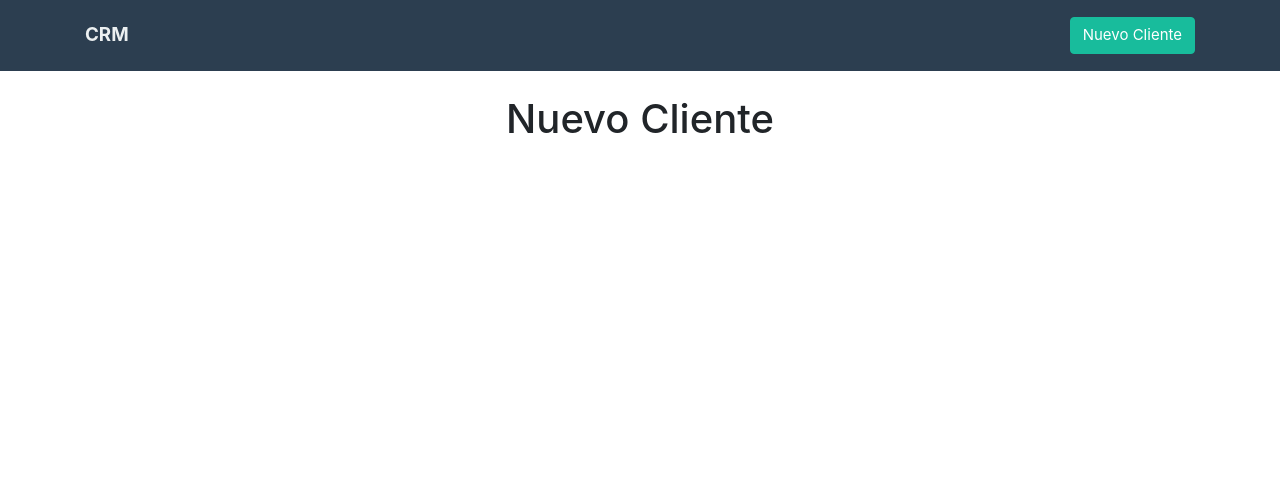
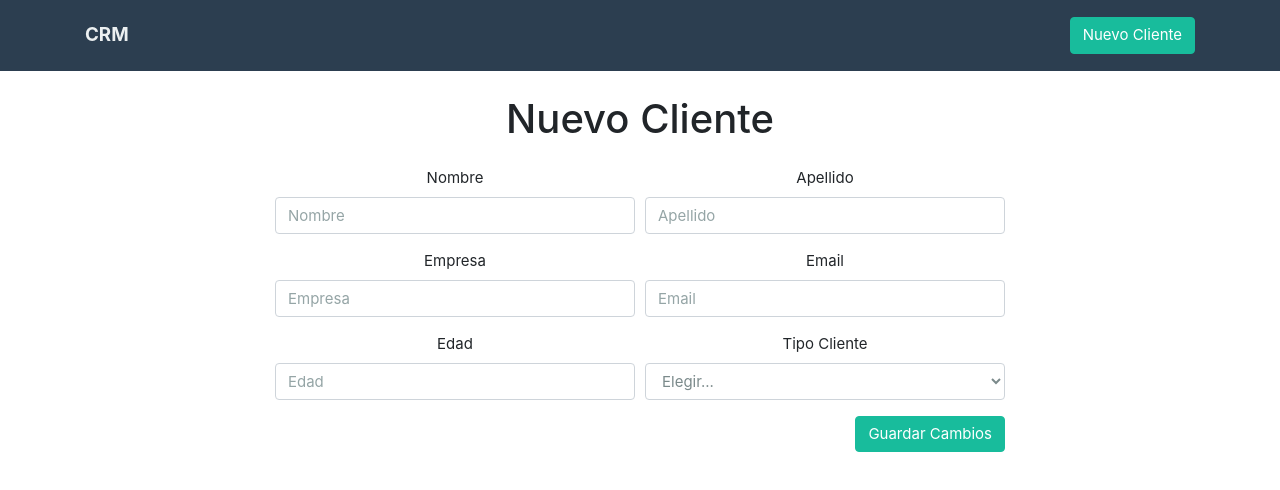
Before and after one commit to ronaldomb98/graphql_react_practice, a React (Create React App) app in the folder client/: page /cliente/nuevo in a window 1280 px wide. Shown: the top 490 px of the page. Built offline with nearby package versions, Linux system fonts and the light colour scheme.

Commit message:
Bug fix error on install ansible on linux

```diff
--- a/client/src/components/NuevoCliente.js
+++ b/client/src/components/NuevoCliente.js
@@ -1,11 +1,52 @@
-import React, { Component } from 'react'
+import React, { Component, Fragment } from 'react'
 
 class NuevoCliente extends Component {
     state = {}
 
     render() {
         return (
-            <h2 className="text-center">Nuevo Cliente</h2>
+            <Fragment>
+                <h2 className="text-center">Nuevo Cliente</h2>
+                <div className="row justify-content-center">
+                    <form className="col-md-8 m-3" >
+                        <div className="form-row">
+                            <div className="form-group col-md-6">
+                                <label>Nombre</label>
+                                <input type="text" className="form-control" placeholder="Nombre"/>
+                            </div>
+                            <div className="form-group col-md-6">
+                                <label>Apellido</label>
+                                <input type="text" className="form-control" placeholder="Apellido"/>
+                            </div>
+                        </div>
+                        <div className="form-row">
+                            <div className="form-group col-md-6">
+                                <label>Empresa</label>
+                                <input type="text" className="form-control" placeholder="Empresa"/>
+                            </div>
+                            <div className="form-group col-md-6">
+                                <label>Email</label>
+                                <input type="email" className="form-control" placeholder="Email" />
+                            </div>
+                        </div>
+                        <div className="form-row">
+                            <div className="form-group col-md-6">
+                                <label>Edad</label>
+                                <input type="text" className="form-control" placeholder="Edad"/>
+                            </div>
+                            <div className="form-group col-md-6">
+                                <label>Tipo Cliente</label>
+                                <select className="form-control">
+                                    <option value="">Elegir...</option>
+                                    <option value="PREMIUM">PREMIUM</option>
+                                    <option value="BASICO">BÁSICO</option>
+                                </select>
+                            </div>
+                        </div>
+                        <button type="submit" className="btn btn-success float-right">Guardar Cambios</button>
+                    </form>
+                </div>
+            </Fragment>
         );
     }
 }
```
Also changed, not shown: 1 other file (tests, documents, lock files or other folders).
